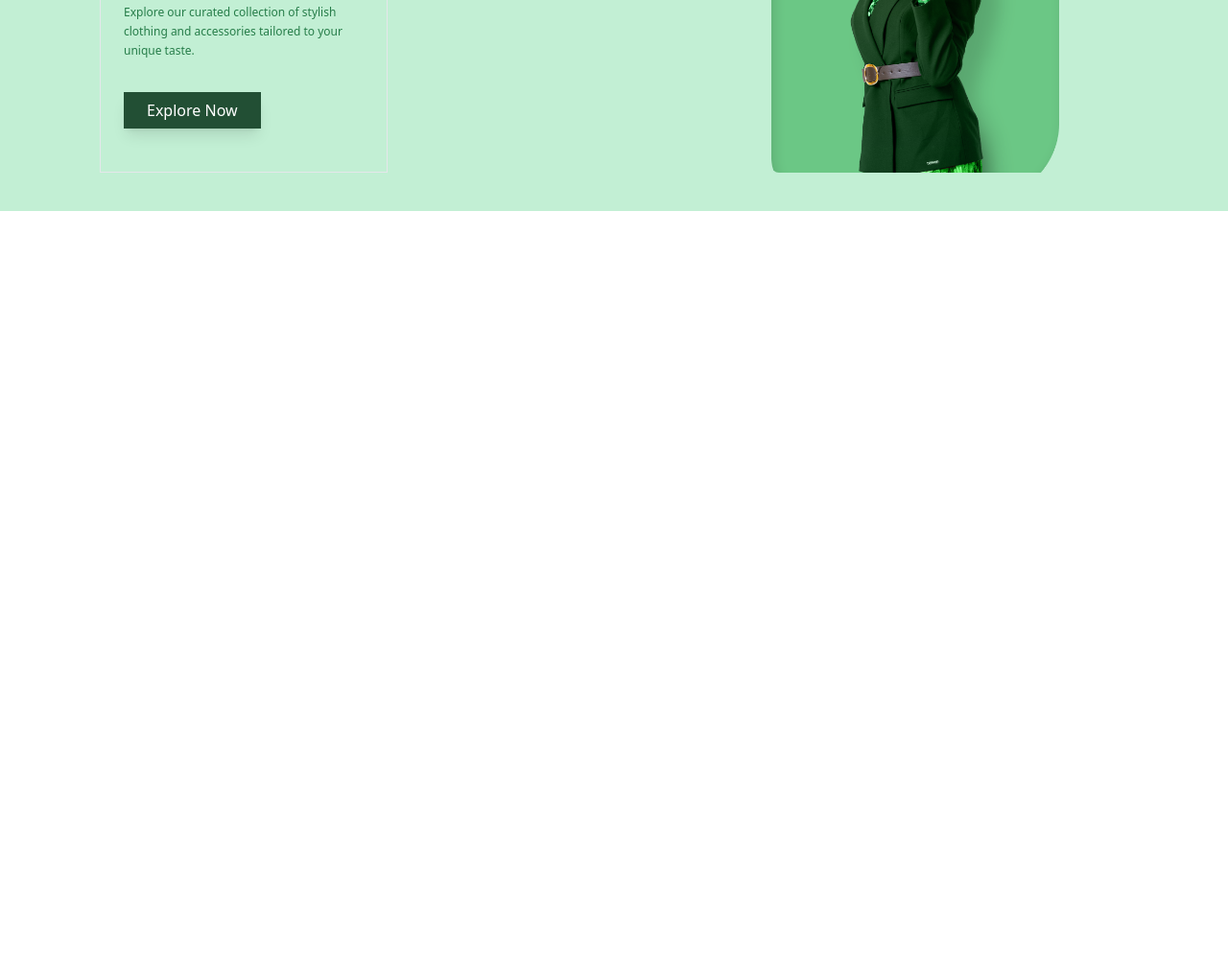
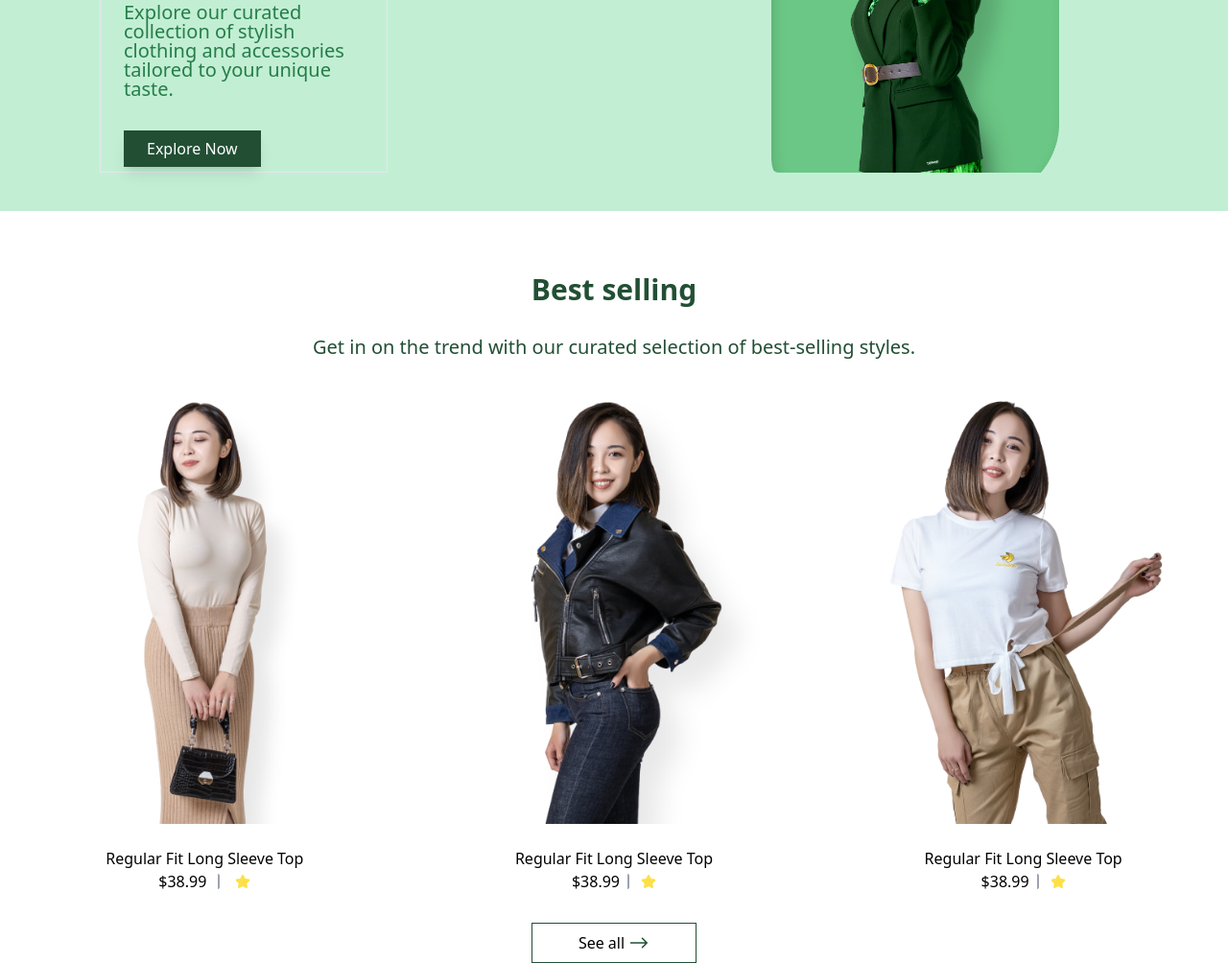
Before and after one commit to engMaya22/Fashion-Template, a website: page index.html in a window 1280 px wide. Shown: the part 334-1338 px from the top of the page at 96% size. Before the commit the page ends 800 px from the top, so only its background shows below. Drawn offline with Linux system fonts and the light colour scheme.

Commit message:
adding selling section

```diff
--- a/index.html
+++ b/index.html
@@ -64,6 +64,69 @@
 
     </div>
   </section>
+  <!-- Best selling -->
+  <section>
+     <div class="conatiner flex flex-col pt-16">
+        <div class="mx-auto text-center " >
+            <h2 class="section__title ">Best selling</h2>
+            <p class="subTitle pt-8" >Get in on the trend with our curated selection of best-selling styles.</p>
+
+        </div>
+        <div class="flex flex-row mt-6 justify-center">
+            <div class="w-[400px] h-[566px]  container text-center">
+                <img src="./img/girl1.png" alt="" class="object-cover">
+                <h3 class="pt-6 ">Regular Fit Long Sleeve Top</h3>
+                <div class="flex gap-3  items-center justify-center">
+
+                     <span>$38.99</span>
+                    <div class="separator"></div>
+                    <svg class="w-4 h-4 text-yellow-300 ms-1" aria-hidden="true" xmlns="http://www.w3.org/2000/svg" fill="currentColor" viewBox="0 0 22 20">
+                        <path d="M20.924 7.625a1.523 1.523 0 0 0-1.238-1.044l-5.051-.734-2.259-4.577a1.534 1.534 0 0 0-2.752 0L7.365 5.847l-5.051.734A1.535 1.535 0 0 0 1.463 9.2l3.656 3.563-.863 5.031a1.532 1.532 0 0 0 2.226 1.616L11 17.033l4.518 2.375a1.534 1.534 0 0 0 2.226-1.617l-.863-5.03L20.537 9.2a1.523 1.523 0 0 0 .387-1.575Z"/>
+                    </svg>
+                </div>
+
+
+            </div>
+
+            <div class="w-[400px] h-[566px]  container text-center">
+                <img src="./img/girl2.png" alt="" class="object-cover">
+                <h3 class="pt-6">Regular Fit Long Sleeve Top</h3>
+                <div class="flex gap-2  items-center justify-center">
+
+                     <span>$38.99</span>
+                    <div class="separator"></div>
+                    <svg class="w-4 h-4 text-yellow-300 ms-1" aria-hidden="true" xmlns="http://www.w3.org/2000/svg" fill="currentColor" viewBox="0 0 22 20">
+                        <path d="M20.924 7.625a1.523 1.523 0 0 0-1.238-1.044l-5.051-.734-2.259-4.577a1.534 1.534 0 0 0-2.752 0L7.365 5.847l-5.051.734A1.535 1.535 0 0 0 1.463 9.2l3.656 3.563-.863 5.031a1.532 1.532 0 0 0 2.226 1.616L11 17.033l4.518 2.375a1.534 1.534 0 0 0 2.226-1.617l-.863-5.03L20.537 9.2a1.523 1.523 0 0 0 .387-1.575Z"/>
+                    </svg>
+                </div>
+
+
+            </div>  <div class="w-[400px] h-[566px]  container text-center">
+                <img src="./img/girl3.png" alt="" class="object-cover">
+                <h3 class="pt-6">Regular Fit Long Sleeve Top</h3>
+                <div class="flex gap-2  items-center justify-center">
+
+                     <span>$38.99</span>
+                    <div class="separator"></div>
+                    <svg class="w-4 h-4 text-yellow-300 ms-1" aria-hidden="true" xmlns="http://www.w3.org/2000/svg" fill="currentColor" viewBox="0 0 22 20">
+                        <path d="M20.924 7.625a1.523 1.523 0 0 0-1.238-1.044l-5.051-.734-2.259-4.577a1.534 1.534 0 0 0-2.752 0L7.365 5.847l-5.051.734A1.535 1.535 0 0 0 1.463 9.2l3.656 3.563-.863 5.031a1.532 1.532 0 0 0 2.226 1.616L11 17.033l4.518 2.375a1.534 1.534 0 0 0 2.226-1.617l-.863-5.03L20.537 9.2a1.523 1.523 0 0 0 .387-1.575Z"/>
+                    </svg>
+                </div>
+
+
+            </div>
+
+        </div>
+        <div class=" border border-greenColor px-12 py-2 mx-auto flex items-center gap-1">
+            <a href="" class="text-center "> See all
+
+            </a>
+            <svg width="22" height="12" viewBox="0 0 24 16" fill="none" xmlns="http://www.w3.org/2000/svg">
+                <path d="M23.7071 8.70711C24.0976 8.31658 24.0976 7.68342 23.7071 7.29289L17.3431 0.928932C16.9526 0.538408 16.3195 0.538408 15.9289 0.928932C15.5384 1.31946 15.5384 1.95262 15.9289 2.34315L21.5858 8L15.9289 13.6569C15.5384 14.0474 15.5384 14.6805 15.9289 15.0711C16.3195 15.4616 16.9526 15.4616 17.3431 15.0711L23.7071 8.70711ZM0 9L23 9V7L0 7L0 9Z" fill="#224F34"/>
+            </svg>
+        </div>
+     </div>
+  </section>
 </main>
 <footer>
 
--- a/src/input.css
+++ b/src/input.css
@@ -9,7 +9,7 @@
     }
 
     .section__title {
-        @apply text-3xl;
+        @apply text-3xl text-greenColor font-bold ;
     }
     /* override one property in card title */
     .card__title {
@@ -17,12 +17,16 @@
     }
 
     .separator {
-        @apply w-28 h-[2px] bg-secondaryColor my-5;
+        @apply border rounded-r-md border-gray-400  h-4;
     }
 
-    .paragraph {
-        @apply text-paragraphColor text-xs leading-5;
+    .paragraph , .subTitle {
+        @apply text-paragraphColor text-xl  leading-5;
     }
+    .subTitle {
+        @apply text-greenColor;
+    }
+
     .img-section {
         @apply  w-[300px] h-[350px] rounded-lg mb-10 ml-20 bg-cover;
 
```
Also changed, not shown: css/main.css, img/girl1.png (added), img/girl2.png (added), img/girl3.png (added).
